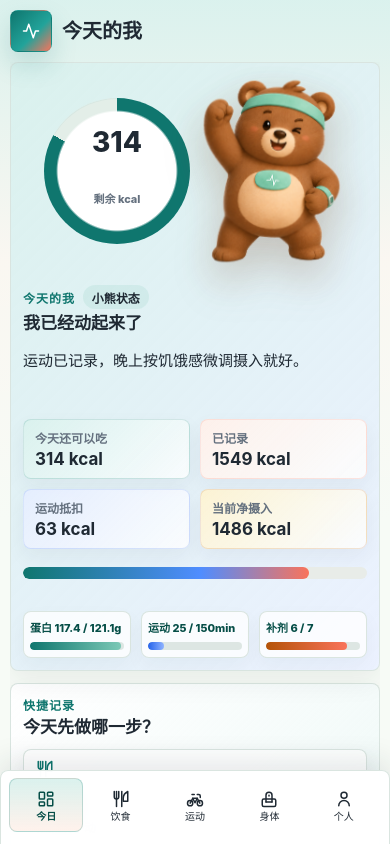
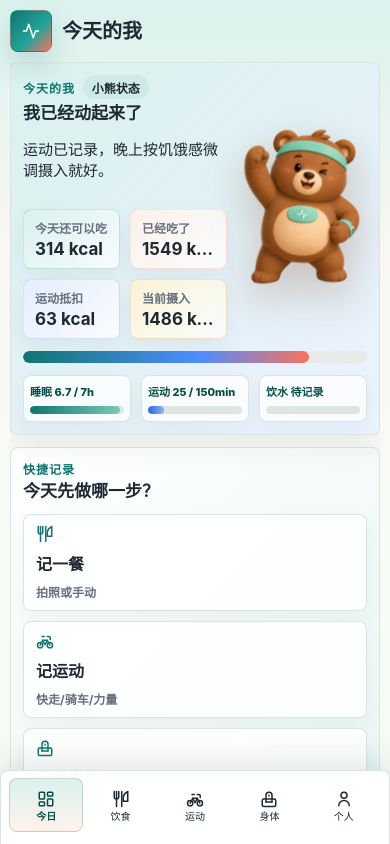
Before and after one commit to lvzheng-zz/metabolic-tracker, a website: page outputs/metabolic-tracker/index.html in a window 390 px wide. Drawn offline with Linux system fonts and the light colour scheme.

Commit message:
Refine home summary layout

```diff
--- a/outputs/metabolic-tracker/app.js
+++ b/outputs/metabolic-tracker/app.js
@@ -1,6 +1,6 @@
 const STORAGE_KEY = "metabolic-tracker-v1";
 const AUTH_STORAGE_KEY = "metabolic-tracker-auth-v1";
-const APP_VERSION = "2026-07-01-ui-ia-fix";
+const APP_VERSION = "2026-07-02-home-summary-fix";
 const BEAR_ASSETS = {
   ready: "bear-hero.png",
   normal: "bear-hero.png",
@@ -1030,14 +1030,9 @@ function renderDashboard() {
   $("#todayFoodKcal").textContent = formatKcal(summary.food.kcal);
   $("#todayExerciseKcal").textContent = formatKcal(summary.exercise.credit);
   $("#todayNetKcal").textContent = formatKcal(summary.net);
-  $("#balanceValue").textContent = summary.balance === null ? "--" : Math.round(summary.balance);
 
   const ratio = summary.budget ? Math.min(summary.food.kcal / summary.budget, 1.2) : 0;
   $("#calorieMeter").style.width = `${Math.min(ratio * 100, 100)}%`;
-  const ringDegrees = Math.min(ratio, 1) * 360;
-  const ringColor = ratio > 1.05 ? "var(--rose)" : ratio > 0.9 ? "var(--amber)" : "var(--teal)";
-  $("#balanceRing").style.setProperty("--balance-color", ringColor);
-  $("#balanceRing").style.setProperty("--balance-progress", `${ringDegrees}deg`);
 
   const moveTarget = 150;
   const bearState = bearMoodForDay(summary, targets, supplements);
@@ -1049,36 +1044,33 @@ function renderDashboard() {
   const moodText = $("#bearMoodText");
   if (moodTitle) moodTitle.textContent = bearState.title;
   if (moodText) moodText.textContent = bearState.text;
-  const proteinPill = $("#todayProteinPill");
+  const sleepPill = $("#todaySleepPill");
   const movePill = $("#todayMovePill");
-  const supplementPill = $("#todaySupplementPill");
-  const proteinRatio = targets.protein ? summary.food.protein / targets.protein : 0;
+  const waterPill = $("#todayWaterPill");
+  const sleepTarget = 7;
+  const sleep = latestSleepForMood(date);
   const moveRatio = summary.exercise.minutes / moveTarget;
   const setProgressBar = (selector, value) => {
     const bar = $(selector);
     if (bar) bar.style.width = `${Math.min(Math.max(value, 0), 1) * 100}%`;
   };
-  if (proteinPill) proteinPill.textContent = `蛋白 ${round(summary.food.protein, 1)} / ${round(targets.protein, 1)}g`;
+  if (sleepPill) sleepPill.textContent = sleep === null ? "睡眠 待记录" : `睡眠 ${round(sleep, 1)} / ${sleepTarget}h`;
   if (movePill) movePill.textContent = `运动 ${Math.round(summary.exercise.minutes)} / ${moveTarget}min`;
-  const supplementDone = supplements.taken ?? supplements.done ?? 0;
-  if (supplementPill) supplementPill.textContent = `补剂 ${supplementDone} / ${supplements.total}`;
-  setProgressBar("#todayProteinBar", proteinRatio);
+  if (waterPill) waterPill.textContent = "饮水 待记录";
+  setProgressBar("#todaySleepBar", sleep === null ? 0 : sleep / sleepTarget);
   setProgressBar("#todayMoveBar", moveRatio);
-  setProgressBar("#todaySupplementBar", supplements.total ? supplementDone / supplements.total : 0);
-
-  const latestWeight = currentWeight();
-  $("#latestWeight").textContent = latestWeight ? formatUnit(latestWeight, "kg", 1) : "--";
-  $("#latestBmi").textContent = latestWeight ? formatUnit(bmiFor(latestWeight), "", 1).trim() : "--";
-  const latestWaist = latestBodyMetric("waist");
-  const latestGlucose = latestBodyMetric("fastingGlucose");
-  $("#latestWaist").textContent = latestWaist ? formatUnit(latestWaist, "cm", 1) : "--";
-  $("#latestGlucose").textContent = latestGlucose
-    ? formatUnit(latestGlucose, "mmol/L", 1)
-    : "--";
+  setProgressBar("#todayWaterBar", 0);
+
+  const todayBody = entriesForDate(state.bodyEntries, date)[0] || {};
+  const displayWeight = toNumber(todayBody.weight) ?? currentWeight();
+  $("#todayBodyWeight").textContent = displayWeight ? formatUnit(displayWeight, "kg", 1) : "--";
+  $("#todayBodyBmi").textContent = displayWeight ? formatUnit(bmiFor(displayWeight), "", 1).trim() : "--";
+  const systolic = toNumber(todayBody.systolic);
+  const diastolic = toNumber(todayBody.diastolic);
+  $("#todayBloodPressure").textContent = systolic && diastolic ? `${systolic}/${diastolic}` : "--";
 
   renderGoalDashboard(date);
   renderMonthRings();
-  renderSupplementDashboard(date);
   renderSuggestions(date);
   renderTodayTimeline(date);
 }
--- a/outputs/metabolic-tracker/index.html
+++ b/outputs/metabolic-tracker/index.html
@@ -7,7 +7,7 @@
     <meta name="apple-mobile-web-app-capable" content="yes" />
     <meta name="apple-mobile-web-app-title" content="减脂记录" />
     <title>代谢减脂记录</title>
-    <link rel="stylesheet" href="./styles.css?v=2026-07-01-ui-ia-fix" />
+    <link rel="stylesheet" href="./styles.css?v=2026-07-02-home-summary-fix" />
   </head>
   <body>
     <div class="app-shell" data-current-view="dashboard">
@@ -65,13 +65,9 @@
                 <p id="bearMoodText">我今天还没开始记录，先记一餐就好。</p>
               </div>
               <div class="bear-state-main">
-                <div class="balance-ring bear-balance-ring" id="balanceRing" aria-label="今日热量余量">
-                  <span id="balanceValue">--</span>
-                  <small>剩余 kcal</small>
-                </div>
                 <div class="hero-companion" aria-hidden="true">
                   <div class="bear-mascot">
-                    <img id="bearMascotImage" class="bear-reference-img bear-reference-hero" src="./assets/bears/bear-hero.png?v=2026-07-01-ui-ia-fix" alt="" />
+                    <img id="bearMascotImage" class="bear-reference-img bear-reference-hero" src="./assets/bears/bear-hero.png?v=2026-07-02-home-summary-fix" alt="" />
                     <svg class="soft-bear soft-bear-main" viewBox="0 0 240 260" role="img">
                       <ellipse class="soft-bear-shadow" cx="122" cy="238" rx="74" ry="14"></ellipse>
                       <ellipse class="soft-bear-body" cx="122" cy="166" rx="62" ry="72"></ellipse>
@@ -111,7 +107,7 @@
                   <strong id="budgetTitle">-- kcal</strong>
                 </div>
                 <div class="today-metric">
-                  <span>已记录</span>
+                  <span>已经吃了</span>
                   <strong id="todayFoodKcal">--</strong>
                 </div>
                 <div class="today-metric">
@@ -119,7 +115,7 @@
                   <strong id="todayExerciseKcal">--</strong>
                 </div>
                 <div class="today-metric">
-                  <span>当前净摄入</span>
+                  <span>当前摄入</span>
                   <strong id="todayNetKcal">--</strong>
                 </div>
               </div>
@@ -128,16 +124,16 @@
               </div>
               <div class="today-pill-row">
                 <div class="today-progress-card">
-                  <span id="todayProteinPill">蛋白 -- / --</span>
-                  <i aria-hidden="true"><b id="todayProteinBar"></b></i>
+                  <span id="todaySleepPill">睡眠 -- h</span>
+                  <i aria-hidden="true"><b id="todaySleepBar"></b></i>
                 </div>
                 <div class="today-progress-card">
                   <span id="todayMovePill">运动 -- / 150min</span>
                   <i aria-hidden="true"><b id="todayMoveBar"></b></i>
                 </div>
                 <div class="today-progress-card">
-                  <span id="todaySupplementPill">补剂 -- / --</span>
-                  <i aria-hidden="true"><b id="todaySupplementBar"></b></i>
+                  <span id="todayWaterPill">饮水 待记录</span>
+                  <i aria-hidden="true"><b id="todayWaterBar"></b></i>
                 </div>
               </div>
             </section>
@@ -254,21 +250,6 @@
               </div>
             </section>
 
-            <section class="panel supplement-summary-panel">
-              <div class="panel-head">
-                <div>
-                  <p class="eyebrow">每日项目进度</p>
-                  <h2 id="supplementSummaryTitle">--</h2>
-                </div>
-              </div>
-              <div class="supplement-progress">
-                <div class="meter" aria-hidden="true">
-                  <div id="supplementMeter"></div>
-                </div>
-                <span id="supplementSummaryText">--</span>
-              </div>
-            </section>
-
             <section class="panel coach-panel" hidden>
               <div class="panel-head">
                 <div>
@@ -283,25 +264,21 @@
               <div class="panel-head">
                 <div>
                   <p class="eyebrow">身体状态</p>
-                  <h2>最新记录</h2>
+                  <h2>今日记录</h2>
                 </div>
               </div>
               <div class="metrics-grid">
                 <div>
                   <span>体重</span>
-                  <strong id="latestWeight">--</strong>
+                  <strong id="todayBodyWeight">--</strong>
                 </div>
                 <div>
                   <span>BMI</span>
-                  <strong id="latestBmi">--</strong>
+                  <strong id="todayBodyBmi">--</strong>
                 </div>
                 <div>
-                  <span>腰围</span>
-                  <strong id="latestWaist">--</strong>
-                </div>
-                <div>
-                  <span>空腹血糖</span>
-                  <strong id="latestGlucose">--</strong>
+                  <span>血压</span>
+                  <strong id="todayBloodPressure">--</strong>
                 </div>
               </div>
             </section>
@@ -326,7 +303,7 @@
               <p>我先看总热量，再补蛋白、控饮料和外卖。</p>
             </div>
             <div class="food-plate-bear" aria-hidden="true">
-              <img class="bear-reference-img bear-reference-card" src="./assets/bears/bear-ready.png?v=2026-07-01-ui-ia-fix" alt="" />
+              <img class="bear-reference-img bear-reference-card" src="./assets/bears/bear-ready.png?v=2026-07-02-home-summary-fix" alt="" />
               <svg class="soft-bear soft-bear-card soft-bear-food" viewBox="0 0 220 220">
                 <ellipse class="soft-bear-shadow" cx="112" cy="204" rx="58" ry="11"></ellipse>
                 <ellipse class="soft-bear-body" cx="112" cy="136" rx="50" ry="57"></ellipse>
@@ -755,7 +732,7 @@
               <p id="exerciseProgressText">我今天还没动，先安排一点轻活动。</p>
             </div>
             <div class="exercise-bear" aria-hidden="true">
-              <img class="bear-reference-img bear-reference-card" src="./assets/bears/bear-sport.png?v=2026-07-01-ui-ia-fix" alt="" />
+              <img class="bear-reference-img bear-reference-card" src="./assets/bears/bear-sport.png?v=2026-07-02-home-summary-fix" alt="" />
               <svg class="soft-bear soft-bear-card soft-bear-sport" viewBox="0 0 220 220">
                 <ellipse class="soft-bear-shadow" cx="112" cy="204" rx="58" ry="11"></ellipse>
                 <ellipse class="soft-bear-body" cx="112" cy="137" rx="50" ry="57"></ellipse>
@@ -871,7 +848,7 @@
               <p id="trendCoachText">连续记录 3 天后，我会更容易看出节奏。</p>
             </div>
             <div class="trend-bear" aria-hidden="true">
-              <img class="bear-reference-img bear-reference-card" src="./assets/bears/bear-happy.png?v=2026-07-01-ui-ia-fix" alt="" />
+              <img class="bear-reference-img bear-reference-card" src="./assets/bears/bear-happy.png?v=2026-07-02-home-summary-fix" alt="" />
               <svg class="soft-bear soft-bear-card soft-bear-trend" viewBox="0 0 220 220">
                 <ellipse class="soft-bear-shadow" cx="112" cy="204" rx="58" ry="11"></ellipse>
                 <ellipse class="soft-bear-body" cx="112" cy="137" rx="50" ry="57"></ellipse>
@@ -1217,6 +1194,6 @@
 
     <div id="actionFeedback" class="action-feedback" aria-live="polite" hidden></div>
 
-    <script src="./app.js?v=2026-07-01-ui-ia-fix"></script>
+    <script src="./app.js?v=2026-07-02-home-summary-fix"></script>
   </body>
 </html>
--- a/outputs/metabolic-tracker/styles.css
+++ b/outputs/metabolic-tracker/styles.css
@@ -2485,10 +2485,15 @@ button:disabled {
 .bear-state-card {
   position: relative;
   display: grid;
-  grid-template-columns: minmax(0, 0.95fr) minmax(300px, 1.05fr);
+  grid-template-columns: minmax(0, 1fr) minmax(220px, 0.72fr);
+  grid-template-areas:
+    "copy bear"
+    "metrics bear"
+    "meter meter"
+    "pills pills";
   align-items: center;
   gap: 18px;
-  min-height: 280px;
+  min-height: 250px;
   background:
     linear-gradient(135deg, rgba(217, 241, 237, 0.94), rgba(255, 247, 223, 0.72) 52%, rgba(255, 240, 233, 0.82)),
     var(--surface);
@@ -2532,6 +2537,8 @@ button:disabled {
 }
 
 .bear-state-copy {
+  grid-area: copy;
+  align-self: end;
   min-width: 0;
 }
 
@@ -2564,6 +2571,7 @@ button:disabled {
 }
 
 .bear-state-main {
+  grid-area: bear;
   display: flex;
   align-items: center;
   justify-content: center;
@@ -2573,7 +2581,7 @@ button:disabled {
 
 .bear-state-card .hero-companion {
   position: static;
-  width: clamp(156px, 27vw, 250px);
+  width: clamp(150px, 23vw, 230px);
   height: auto;
 }
 
@@ -2627,24 +2635,6 @@ button:disabled {
   animation-duration: 1.4s;
 }
 
-.bear-balance-ring {
-  width: clamp(142px, 28vw, 178px);
-  height: clamp(142px, 28vw, 178px);
-  background:
-    radial-gradient(circle at center, var(--surface) 57%, transparent 59%),
-    conic-gradient(var(--balance-color) var(--balance-progress), #e3eee8 0deg);
-  box-shadow: inset 0 0 0 1px rgba(15, 118, 110, 0.05);
-}
-
-.bear-balance-ring span {
-  font-size: clamp(28px, 6vw, 42px);
-}
-
-.bear-balance-ring small {
-  margin-top: -40px;
-  font-weight: 800;
-}
-
 .today-core-grid,
 .today-pill-row,
 .quick-record-grid,
@@ -2657,8 +2647,13 @@ button:disabled {
 }
 
 .today-core-grid {
+  grid-area: metrics;
   grid-template-columns: repeat(2, minmax(0, 1fr));
-  margin-top: 16px;
+  margin-top: 2px;
+}
+
+.bear-state-card > .meter {
+  grid-area: meter;
 }
 
 .today-metric,
@@ -2724,8 +2719,9 @@ button:disabled {
 }
 
 .today-pill-row {
+  grid-area: pills;
   grid-template-columns: repeat(3, minmax(0, 1fr));
-  margin-top: 14px;
+  margin-top: 0;
 }
 
 .today-pill,
@@ -2751,6 +2747,9 @@ button:disabled {
 }
 
 .today-progress-card span {
+  display: block;
+  width: 100%;
+  min-width: 0;
   overflow: hidden;
   text-overflow: ellipsis;
   white-space: nowrap;
@@ -2949,16 +2948,12 @@ button:disabled {
   order: 5;
 }
 
-.supplement-summary-panel {
+.latest-body-panel {
   order: 6;
 }
 
-.latest-body-panel {
+.today-detail-panel {
   order: 7;
-}
-
-.today-detail-panel {
-  order: 8;
 }
 
 .month-rings-panel {
@@ -3169,7 +3164,6 @@ button:disabled {
     grid-template-columns: repeat(5, minmax(0, 1fr));
   }
 
-  .bear-state-card,
   .food-plate-panel,
   .exercise-hero-panel,
   .trend-hero-panel {
@@ -3177,7 +3171,7 @@ button:disabled {
   }
 
   .bear-state-main {
-    order: -1;
+    order: initial;
   }
 
   .quick-record-grid,
@@ -3196,7 +3190,9 @@ button:disabled {
   }
 
   .bear-state-card {
+    grid-template-columns: minmax(0, 1fr) minmax(128px, 0.55fr);
     min-height: 0;
+    gap: 12px;
   }
 
   .bear-state-main {
@@ -3239,16 +3235,7 @@ button:disabled {
   }
 
   .bear-state-card .hero-companion {
-    width: 146px;
-  }
-
-  .bear-balance-ring {
-    width: 146px;
-    height: 146px;
-  }
-
-  .bear-balance-ring small {
-    margin-top: -34px;
+    width: 124px;
   }
 
   .quick-record-grid,
```
